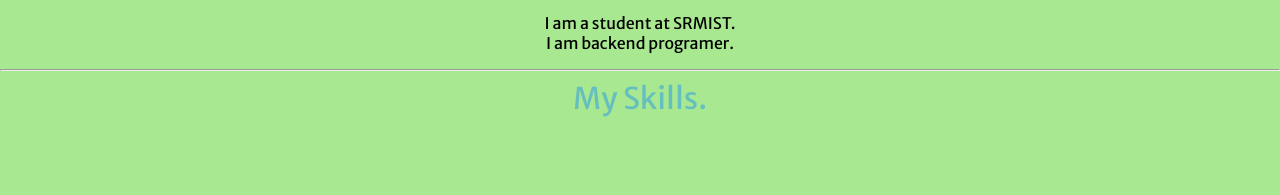
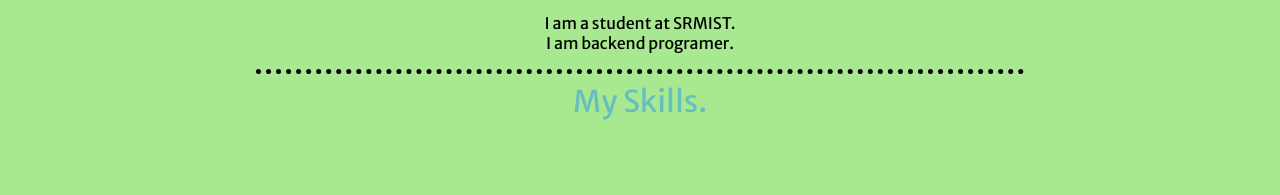
Before and after one commit to Manikandan-Rangarajan/web-building, a plain HTML site: page index.html in a window 1280 px wide. Shown: the part 874-1069 px from the top of the page. Drawn offline with Linux system fonts and the light colour scheme.

Commit message:
Update styles.css

```diff
--- a/css/styles.css
+++ b/css/styles.css
@@ -69,3 +69,9 @@ h3{
     position:relative;
     bottom:-300px; left:800px;
 }
+hr{
+    border-style: dotted none none;
+    height: 0px;
+    width: 60%;
+    border-width: 5px;
+}
```
